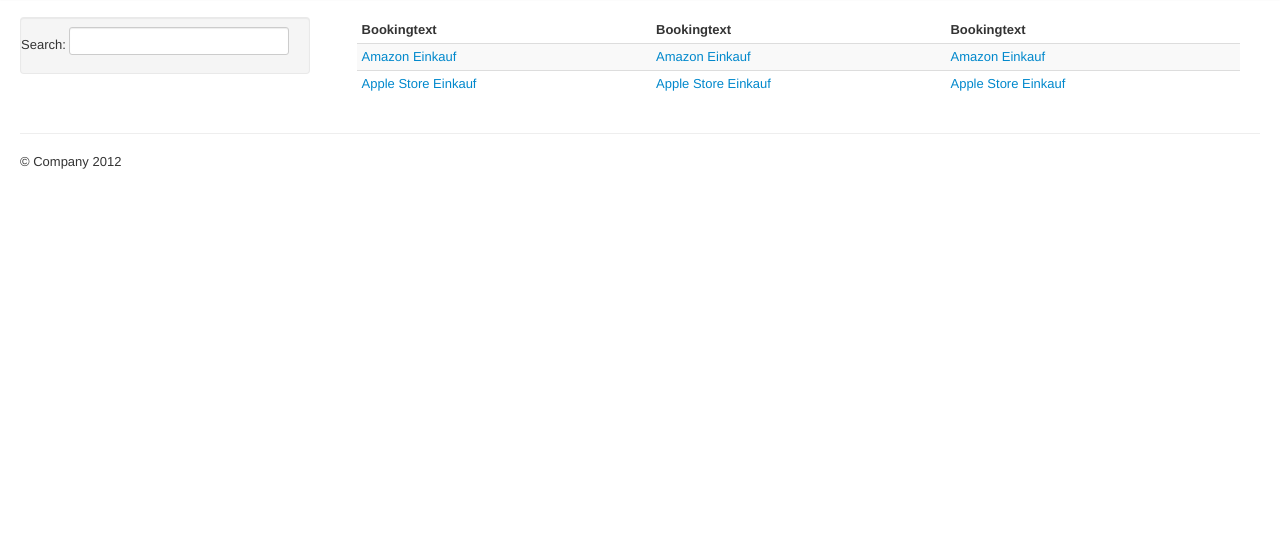
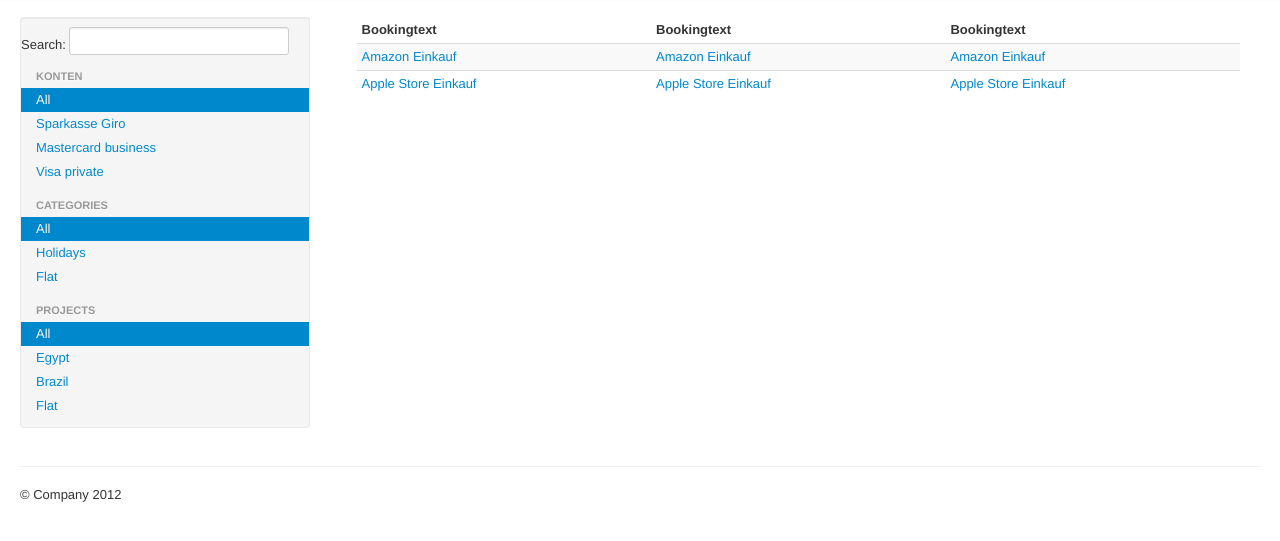
Before and after one commit to denschu/lime.js, a plain HTML site: page app/index.html in a window 1280 px wide. Shown: the part 43-584 px from the top of the page. Drawn offline with Linux system fonts and the light colour scheme.

Commit message:
UI Styling

```diff
--- a/app/index.html
+++ b/app/index.html
@@ -47,16 +47,34 @@
 
 	<div class="container-fluid">
 	      <div class="row-fluid">
+
+
 	        <div class="span3">
 	          <div class="well sidebar-nav">
 		        Search: <input ng-model="query">
+				<ul class="nav nav-list">
+				              <li class="nav-header">Konten</li>
+				              <li class="active"><a href="#">All</a></li>
+				              <li><a href="#">Sparkasse Giro</a></li>
+				              <li><a href="#">Mastercard business</a></li>
+				              <li><a href="#">Visa private</a></li>
+				              <li class="nav-header">Categories</li>
+				              <li class="active"><a href="#">All</a></li>
+				              <li><a href="#">Holidays</a></li>
+				              <li><a href="#">Flat</a></li>
+				              <li class="nav-header">Projects</li>
+				              <li class="active"><a href="#">All</a></li>
+				              <li><a href="#">Egypt</a></li>
+				              <li><a href="#">Brazil</a></li>
+				              <li><a href="#">Flat</a></li>
+				</ul>
 	          </div><!--/.well -->
 	        </div><!--/span-->
 
 	        <div class="span9" ng-view>
 	        </div><!--/span-->
 
-	      </div><!--/row-->
+	      </div><!--/row-fluid-->
 
 	      <hr>
 
```
Also changed, not shown: app/partials/transaction-detail.html (+5 -3 lines).
